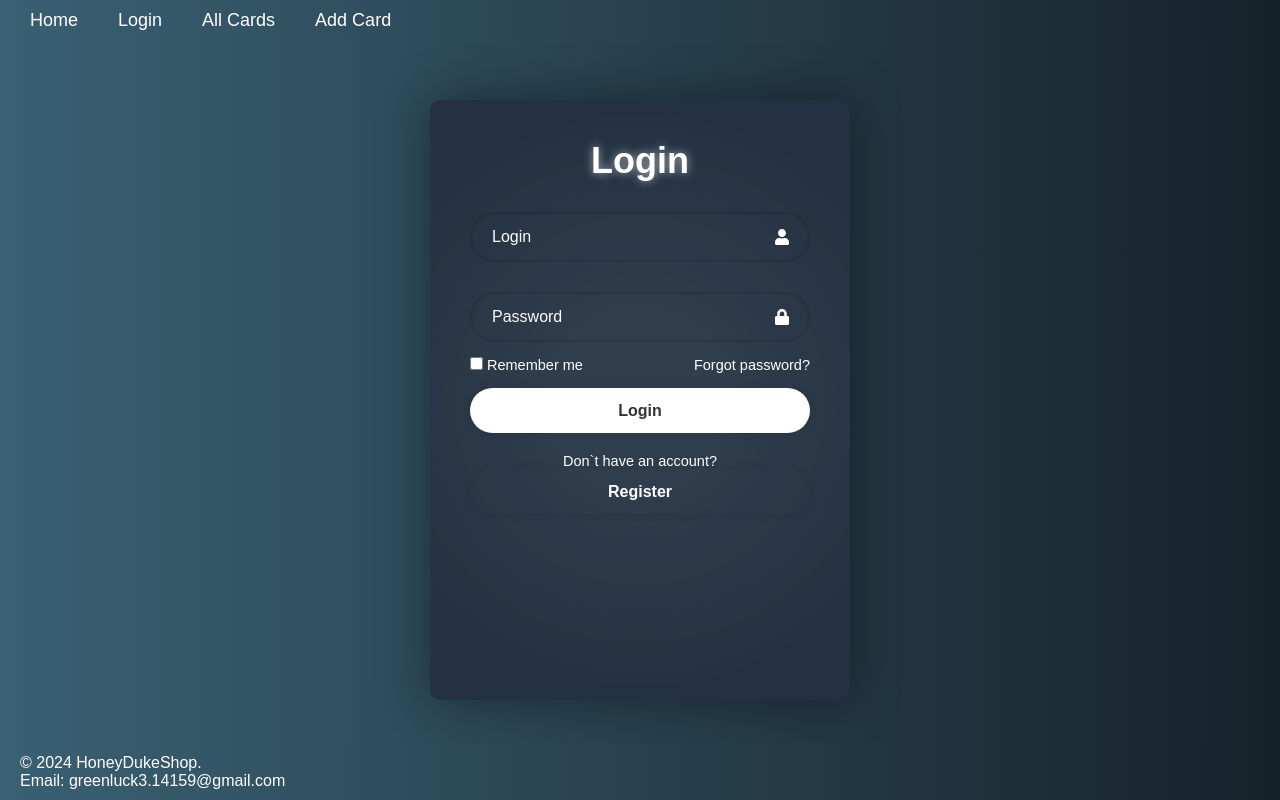
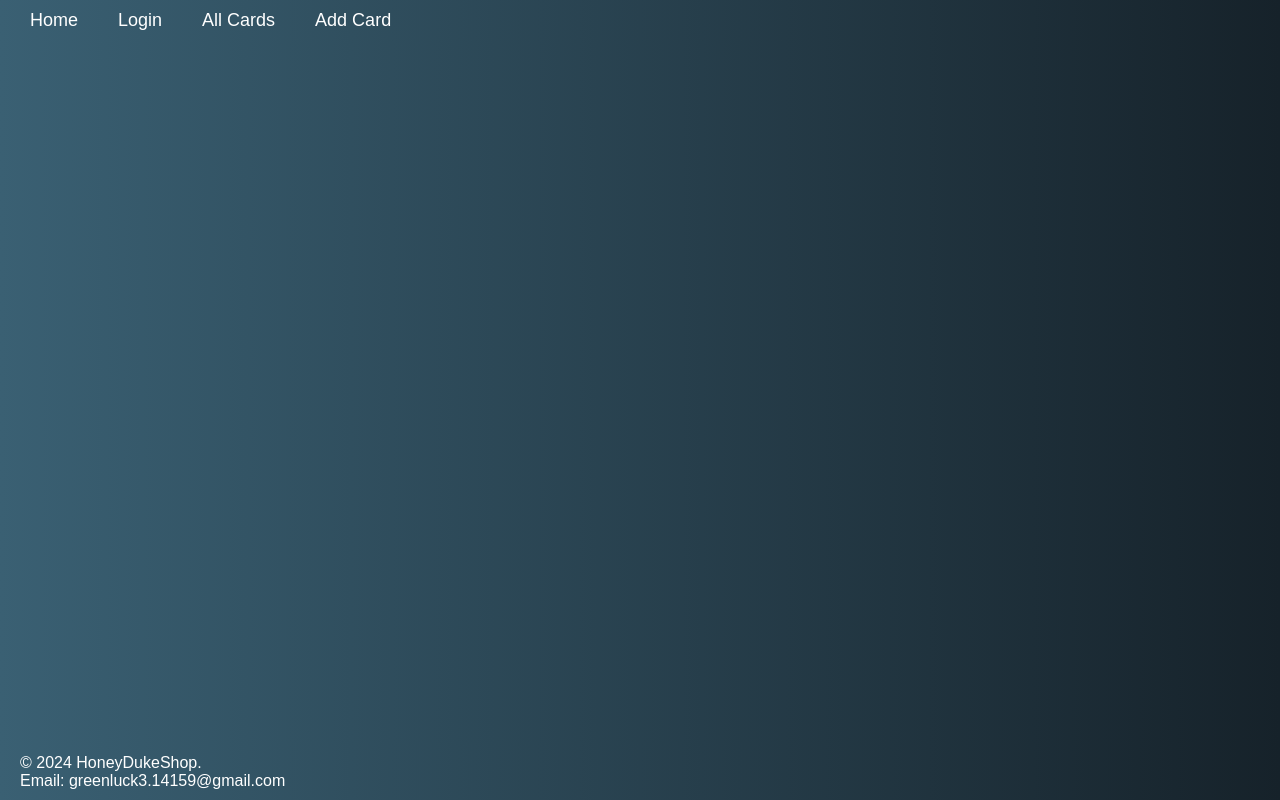
Before and after one commit to greenluck18/hdshop-frontend, a React (Create React App) app: page /myAccount in a window 1280 px wide. Before the commit this address led to /login. Built offline with nearby package versions, Linux system fonts and the light colour scheme; a web font is replaced by a local one.

Commit message:
delete myAccount

```diff
--- a/src/App.js
+++ b/src/App.js
@@ -5,7 +5,6 @@ import UserItems from "./Components/UserItems/UserItems";
 import CardList from "./Components/AllCards/CardList"; // Import the CardList component
 import LoginRegister from "./Components/LoginRegister/LoginRegister";
 import AddCard from "./Components/AddCard/AddCard";
-import MyAccount from "./Components/MyAccount/MyAccount";
 import Header from "./Components/Header/Header"; // Import the Header component
 import Footer from "./Components/Footer/Footer";
 import "./App.css";
@@ -21,7 +20,6 @@ function App() {
             <Route path="/myItems" element={<UserItems />} />
             <Route path="/addCard" element={<AddCard />} />
             <Route path="/allCards" element={<CardList />} />
-            <Route path="/myAccount" element={<MyAccount />} />
           </Routes>
         <Footer />
       </BrowserRouter>
--- a/src/Components/LoginRegister/LoginRegister.jsx
+++ b/src/Components/LoginRegister/LoginRegister.jsx
@@ -59,7 +59,7 @@ const LoginRegister = () => {
         localStorage.setItem('login', login);
         localStorage.setItem('userId', userId);
 
-        navigate('/myAccount');
+        navigate('/AllCards');
       } catch (error) {
         console.log('error in LoginRegister', error);
         if (error.response && error.response.status === 404) {
--- a/src/Components/myAccount/myAccount.css
+++ /dev/null
@@ -1,136 +0,0 @@
-.wrapper {
-    position: relative;
-    width: 420px;
-    height: 600px;
-    /* background: seagreen; */
-    border-radius: 10px;
-    display: flex;
-    color: white;
-    overflow: hidden;
-}
-
-.wrapper .form-box {
-    width: 100%;
-    padding: 40px;
-    transition: transform 0.3s ease;
-}
-
-.wrapper .form-box.login {
-    transform: translateX(0);
-}
-
-.wrapper .form-box.register {
-    position: absolute;
-    top: 0;
-    transform: translateX(100%);
-}
-
-.wrapper.active .form-box.login {
-    transform: translateX(-100%);
-}
-
-.wrapper.active .form-box.register {
-    transform: translateX(0);
-}
-
-form h1 {
-    font-size: 36px;
-    color: white;
-    text-align: center;
-}
-
-form .input-box {
-    position: relative;
-    width: 100%;
-    height: 50px;
-    margin: 30px 0;
-}
-
-.input-box input {
-    width: 100%;
-    color: white;
-    height: 100%;
-    background: transparent;
-    border: none;
-    outline: none;
-    border: 2px solid rgb(15 3 3 / 10%);
-    border-radius: 40px;
-    font-size: 16px;
-    padding: 20px 45px 20px 20px;
-}
-
-.input-box input::placeholder {
-    color: rgb(251, 251, 251);
-}
-
-.input-box .icon {
-    position: absolute;
-    right: 20px;
-    color: white;
-    top: 130%;
-    translate: 0 -50px;
-    font-size: 16px;
-}
-
-form .remember-forgot {
-    display: flex;
-    color: white;
-    justify-content: space-between;
-    font-size: 14.5px;
-    margin: -15px 0px 15px;
-}
-
-.remember-forgot label input {
-    accent-color:  #fff;
-    color: white;
-    margin-right: 4px;
-}
-
-.remember-forgot a {
-    color: white;
-    text-decoration: none;
-}
-
-.remember-forgot a:hover {
-    text-decoration: underline;
-}
-
-form button {
-    width: 100%;
-    height: 45px;
-    background: #fff;
-    color: white;
-    border: none;
-    outline: none;
-    border-radius: 40px;
-    box-shadow: 0 0 10px rgba(0, 0, 0, .1);
-    cursor: pointer;
-    font-size: 16px;
-    color: #333;
-    font-weight: 700;
-}
-
-form .register-link {
-    font-size: 14.5px;
-    color: white;
-    text-align: center;
-    margin: 20px 0 15px;
-}
-
-.register-link p a {
-    color: white;
-    text-decoration: none;
-    font-weight: 600;
-}
-
-.register-link p a:hover {
-    text-decoration: underline;
-}
-
-
-form .login-link {
-    font-size: 14.5px;
-    color: white;
-    text-align: center;
-    margin: 20px 0 15px;
-}
--- a/src/Components/myAccount/myAccount.jsx
+++ /dev/null
@@ -1,34 +0,0 @@
-// MyAccount.jsx
-import React, { useEffect } from 'react';
-import { useNavigate } from 'react-router-dom';
-
-function MyAccount() {
-  const navigate = useNavigate();
-
-  // Check if user is logged in (has token)
-  useEffect(() => {
-    const token = localStorage.getItem("authToken");
-    if (!token) {
-      // If no token, redirect to login page
-      navigate('/login');
-    }
-  }, [navigate]);
-
-  // Log Out function
-  const handleLogout = () => {
-    // Remove token from localStorage
-    localStorage.removeItem("authToken");
-    // Redirect to login page
-    navigate('/login');
-  };
-
-  return (
-    <div>
-      <h1>My Account</h1>
-      <p>Welcome to your account page!</p>
-      <button onClick={handleLogout}>Log Out</button>
-    </div>
-  );
-}
-
-export default MyAccount;
```
